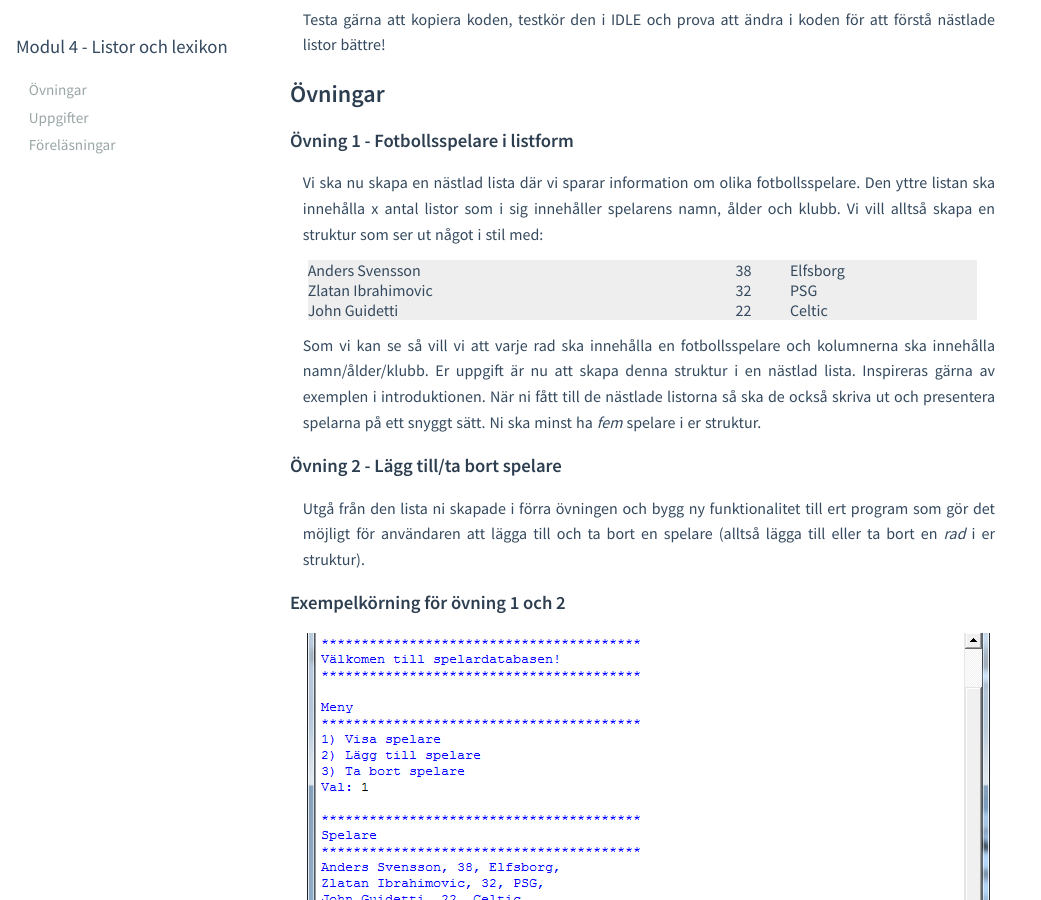
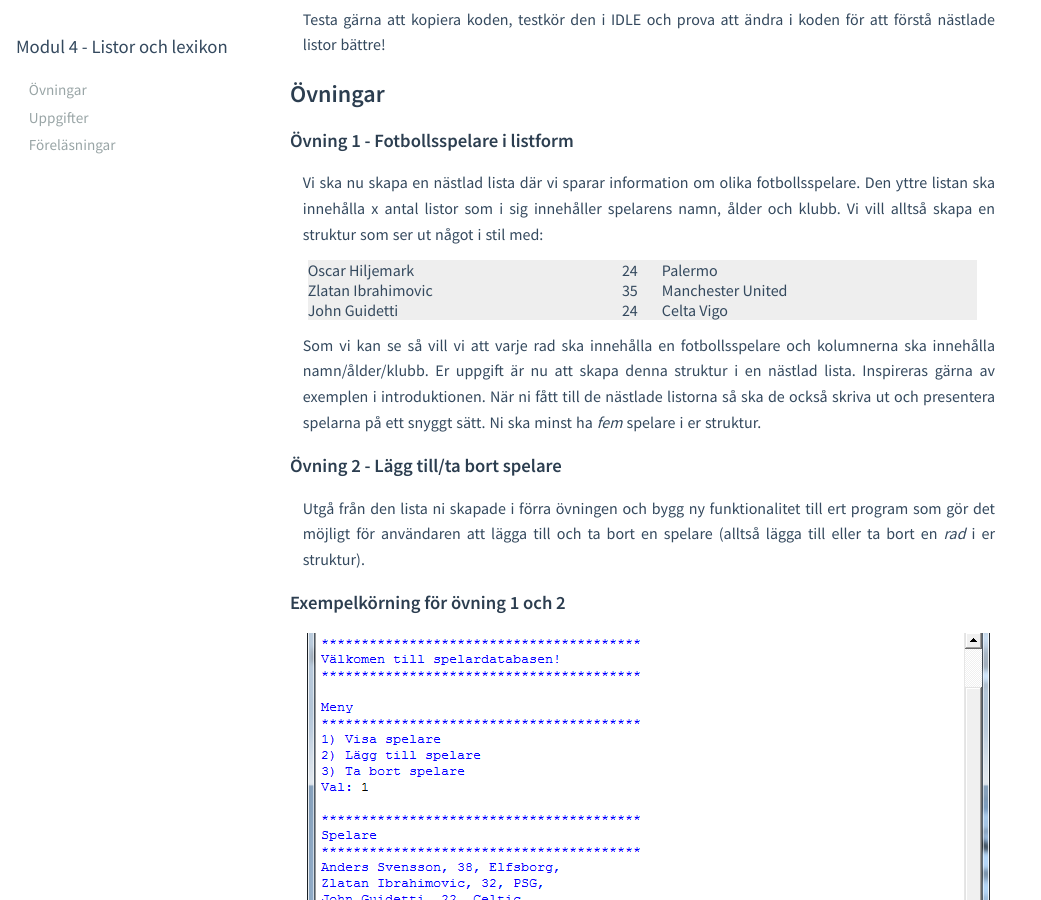
Before and after one commit to mau-dvmt/ia-python, a Jekyll site: the page built from modules/m4/exercises/L04.md, in a window 1280 px wide and 900 px high, scrolled down 922 px. Shown: the whole window, without its empty margins (0-1041 px from the left). Built offline with Jekyll 4.4.1, drawn with Linux system fonts in a browser that asks for light colours.

Commit message:
Updated excersices

```diff
--- a/modules/m4/exercises/L04.md
+++ b/modules/m4/exercises/L04.md
@@ -48,19 +48,19 @@ Vi ska nu skapa en nästlad lista där vi sparar information om olika fotbollssp
 
 <table>
 	<tr>
-		<td>Anders Svensson</td>
-		<td>38</td>
-		<td>Elfsborg</td>
+		<td>Oscar Hiljemark</td>
+		<td>24</td>
+		<td>Palermo</td>
 	</tr>
 	<tr>
 		<td>Zlatan Ibrahimovic</td>
-		<td>32</td>
-		<td>PSG</td>
+		<td>35</td>
+		<td>Manchester United</td>
 	</tr>
 	<tr>
 		<td>John Guidetti</td>
-		<td>22</td>
-		<td>Celtic</td>
+		<td>24</td>
+		<td>Celta Vigo</td>
 	</tr>
 </table>
 
```
Also changed, not shown: modules/m4/exercises/L02.md (+4 -3 lines).
